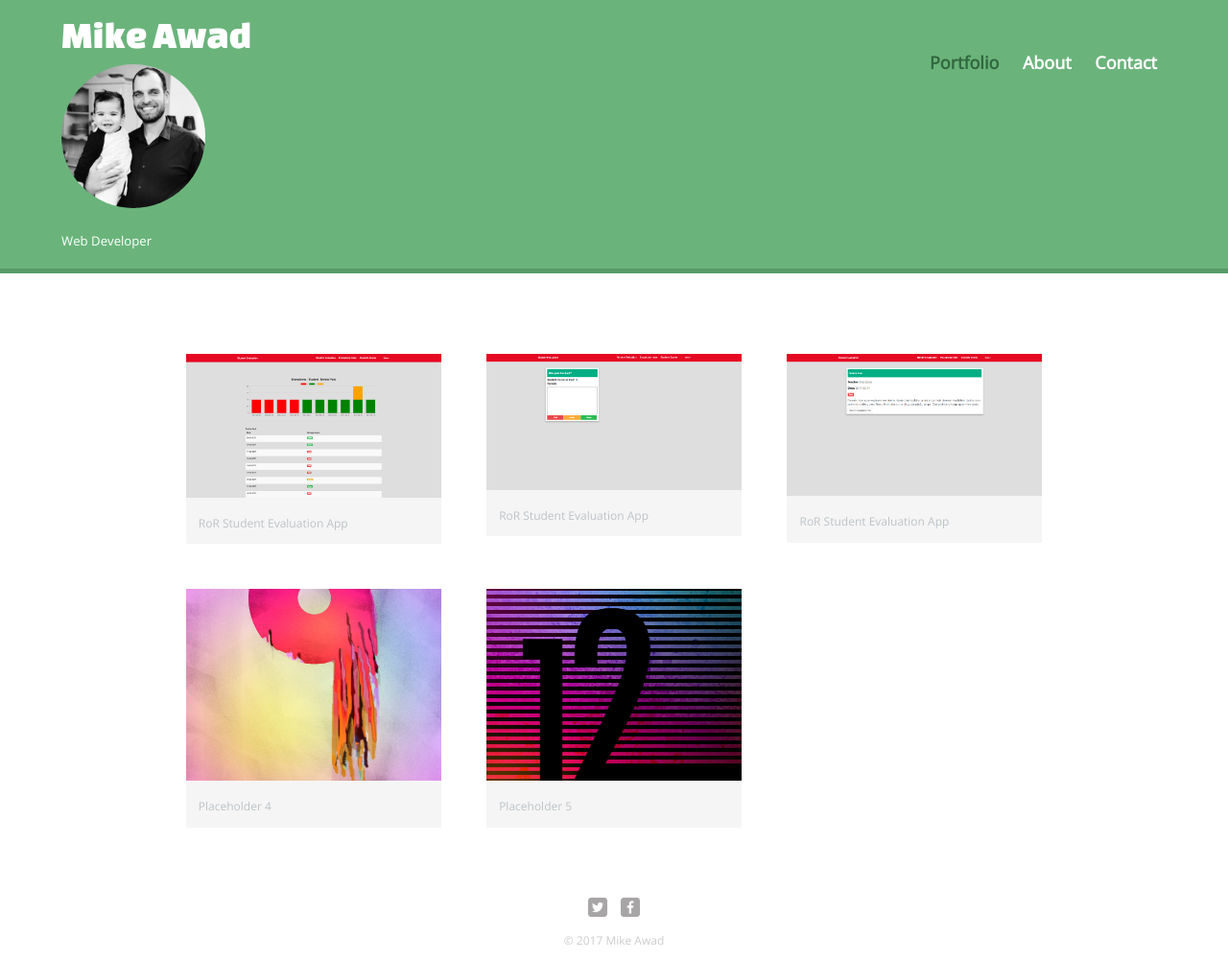
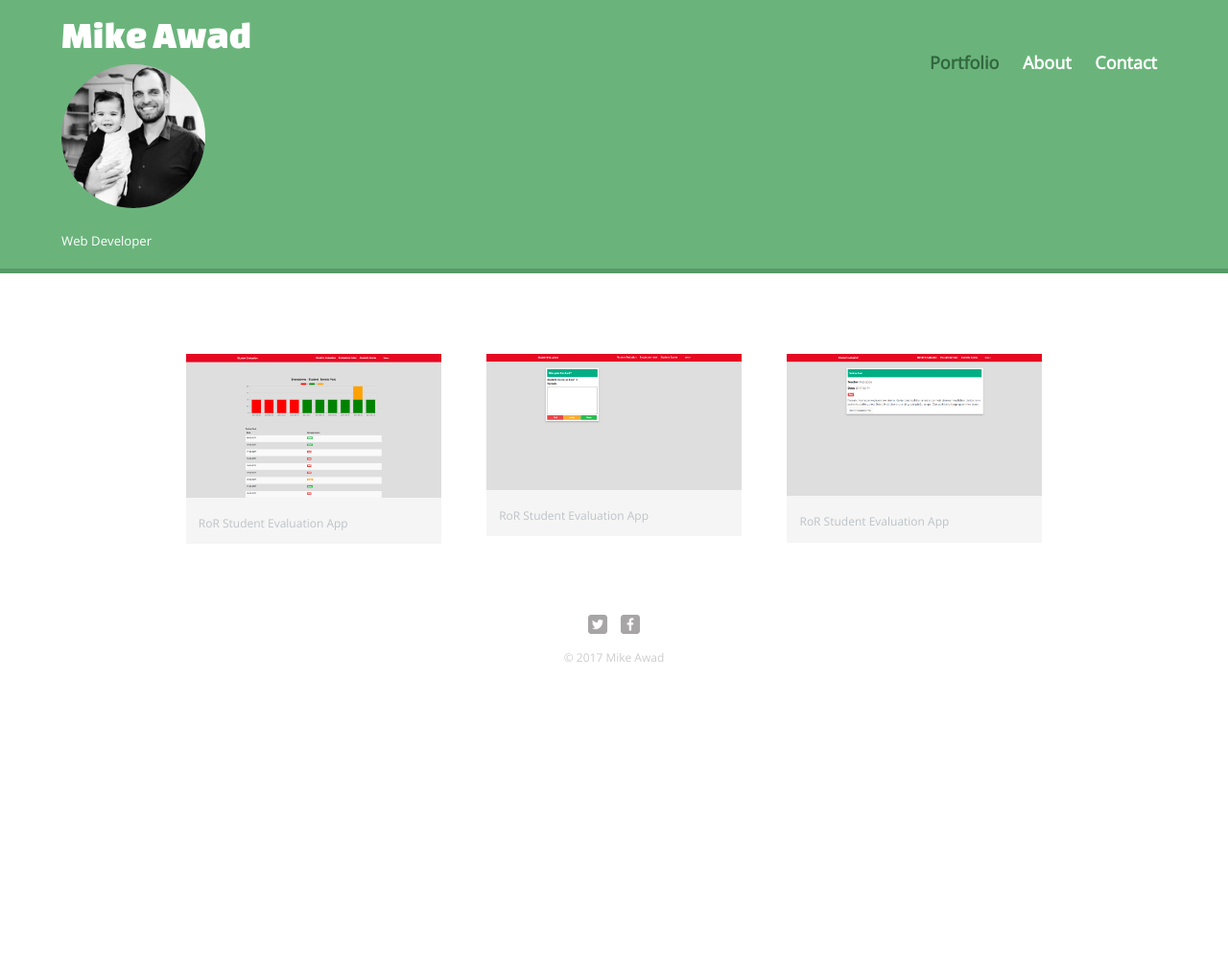
Before and after one commit to Awadje/awadje.github.ioHTML, a plain HTML site: page index.html in a window 1280 px wide. Shown: the whole page at 96% size. After the commit the page ends 800 px from the top, so only its background shows below. Drawn offline with nearby package versions, Linux system fonts and the light colour scheme.

Commit message:
Minor changes

```diff
--- a/index.html
+++ b/index.html
@@ -52,18 +52,6 @@
               <p>RoR Student Evaluation App</p>
             </a>
           </li>
-          <li>
-            <a href="img/numbers-09.jpg">
-              <img src="img/numbers-09.jpg" alt="">
-              <p>Placeholder 4</p>
-            </a>
-          </li>
-          <li>
-            <a href="img/numbers-12.jpg">
-              <img src="img/numbers-12.jpg" alt="">
-              <p>Placeholder 5</p>
-            </a>
-          </li>
         </ul>
       </section>
       <footer>
```
